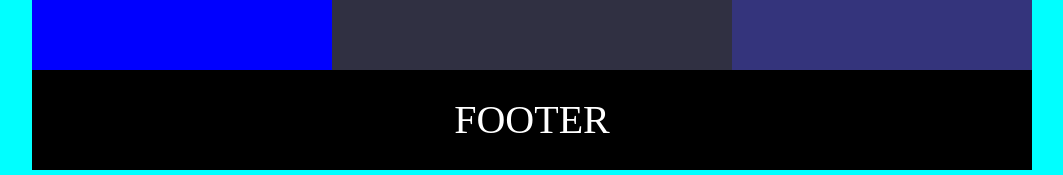
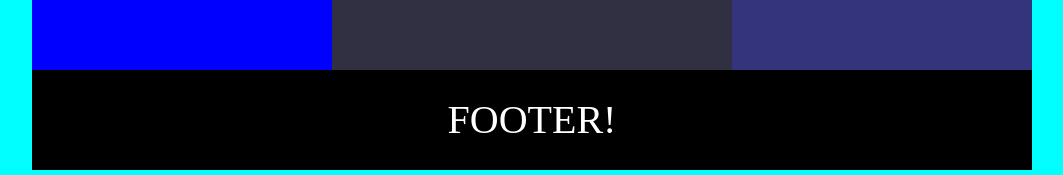
Before and after one commit to wlrhkdgus1/Layout_site, a plain HTML site: page layout2.html in a window 1280 px wide. Shown: the part 738-913 px from the top of the page, without its empty margins (108-1171 px from the left). Drawn offline with Linux system fonts and the light colour scheme.

Commit message:
21 04 14

```diff
--- a/layout2.html
+++ b/layout2.html
@@ -21,7 +21,7 @@
         <div id=side_left>side_left</div>
         <div id=contents>contents</div>
         <div id=side_right>side_right</div>
-        <div id=footer>footer</div>
+        <div id=footer>footer!</div>
     </div>
 </body>
 </html>
```
